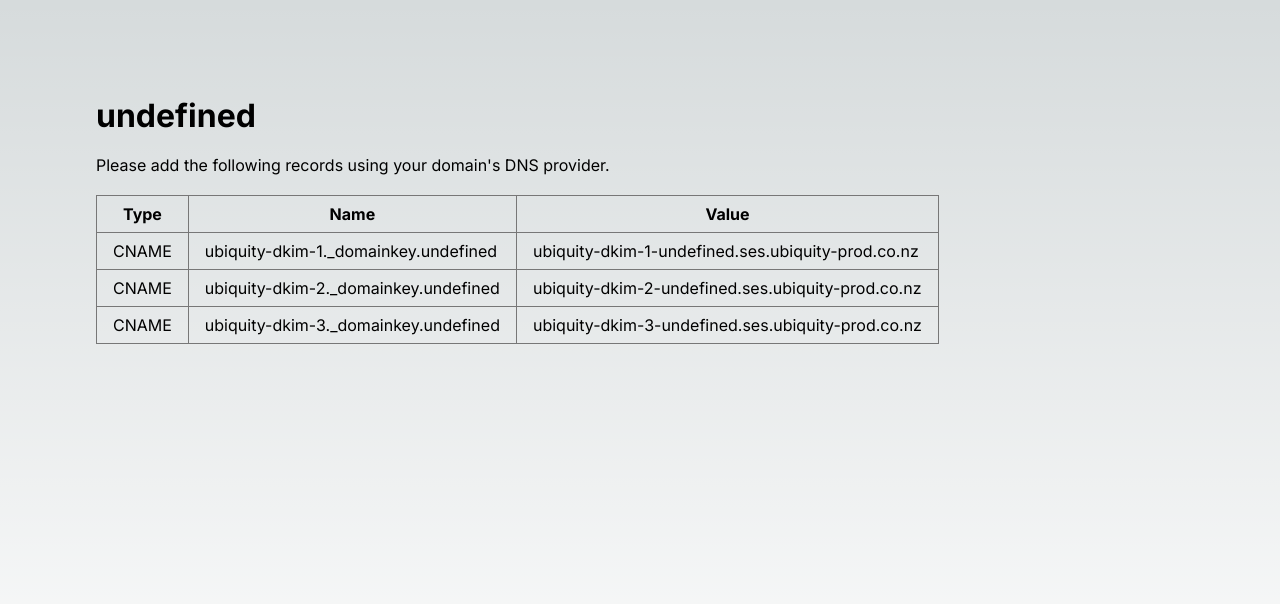
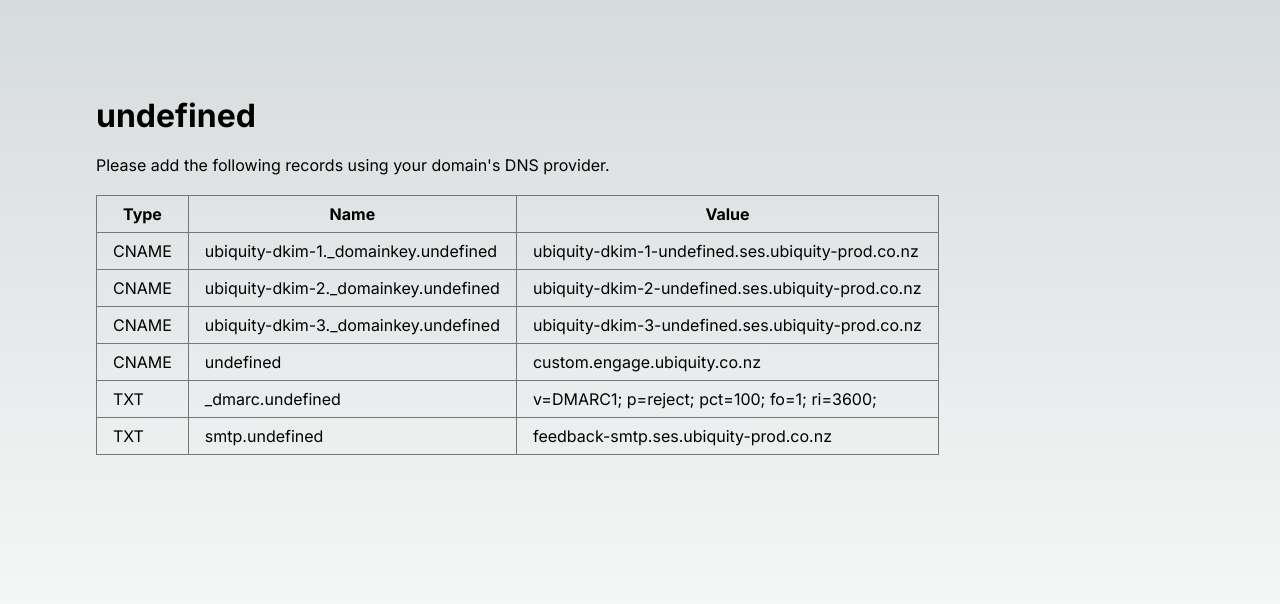
Before and after one commit to rav2040/uq-dkim-record-generator, a Next.js app: page / in a window 1280 px wide. Shown: the top 604 px of the page. Built offline with nearby package versions, Linux system fonts and the light colour scheme.

Commit message:
Update index.tsx

```diff
--- a/pages/index.tsx
+++ b/pages/index.tsx
@@ -42,6 +42,21 @@ export default function Home() {
           <td>{selector}._domainkey.{domain}</td>
           <td>{selector}-{domain.replaceAll(".", "-")}.ses.ubiquity-prod.co.nz</td>
         </tr>)}
+        <tr>
+          <td>CNAME</td>
+          <td>{domain}</td>
+          <td>custom.engage.ubiquity.co.nz</td>
+        </tr>
+        <tr>
+          <td>TXT</td>
+          <td>_dmarc.{domain}</td>
+          <td>v=DMARC1; p=reject; pct=100; fo=1; ri=3600;</td>
+        </tr>
+        <tr>
+          <td>TXT</td>
+          <td>smtp.{domain}</td>
+          <td>feedback-smtp.ses.ubiquity-prod.co.nz</td>
+        </tr>
         </tbody>
         </table>
       </main>
```
